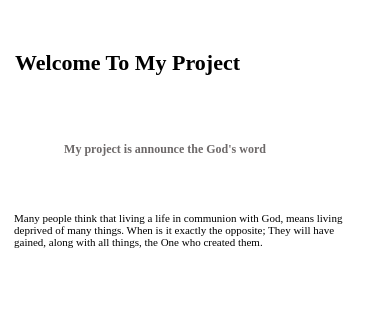
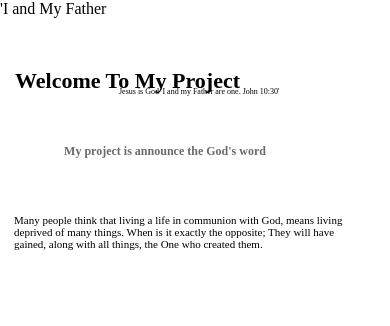
Before and after one commit to EmersonCarvalho58/projeto-para-publicar, a plain HTML site: page index.html in a window 390 px wide. Shown: the top 326 px of the page. Drawn offline with Linux system fonts and the light colour scheme; a web font is replaced by a local one.

Commit message:
Paragraph insertion in index.html and in styles.css

```diff
--- a/index.html
+++ b/index.html
@@ -1,4 +1,4 @@
-<!DOCTYPE html>
+'I and My  Father<!DOCTYPE html>
 <html lang="en">
 <head>
     <meta charset="UTF-8">
@@ -16,6 +16,7 @@
             <header>
                 <h1> Welcome To My Project</h1>
                 <br>
+                <p2>Jesus is God 'I and my Father are one. John 10:30'</p2>
                 <br>
                 <h2>My project is announce the God's word</h2>
             </header>
--- a/styles.css
+++ b/styles.css
@@ -15,6 +15,13 @@ h1
     margin-top:50px;
     margin-left:100px;
     font-size:72px;
+}
+p2
+{
+    display:block;
+    font-size:21px;
+    margin-left:509px;
+    margin-top:-25PX;
 }
 
 h2
@@ -128,6 +135,13 @@ a:active
         width:auto;
         font-weight:900;
 }
+    p2
+    {
+        display:block;
+        font-size:8px;
+        margin-left:119px;
+        margin-top:-25px;
+    }
     h2
     {
         font-size:12px;
```
